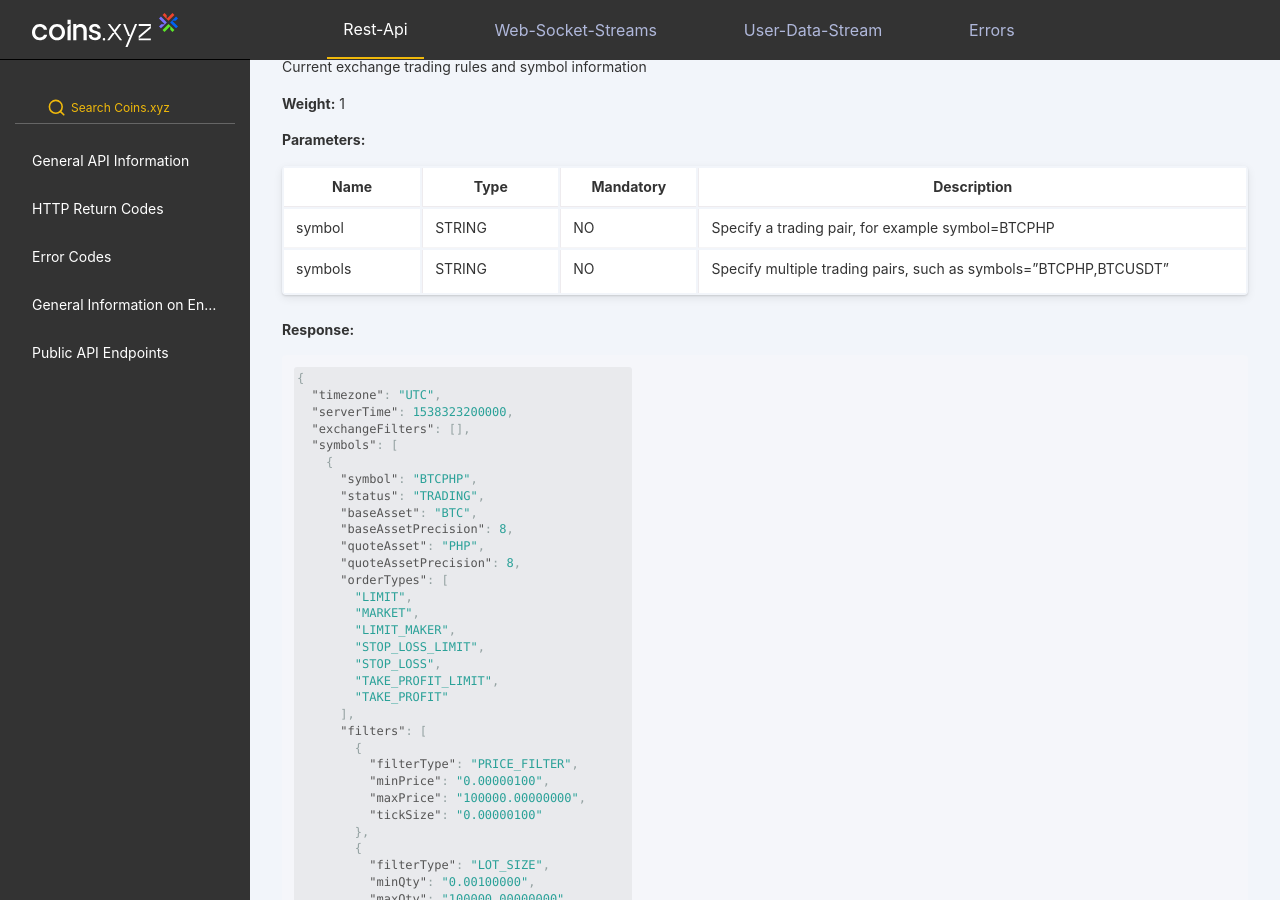
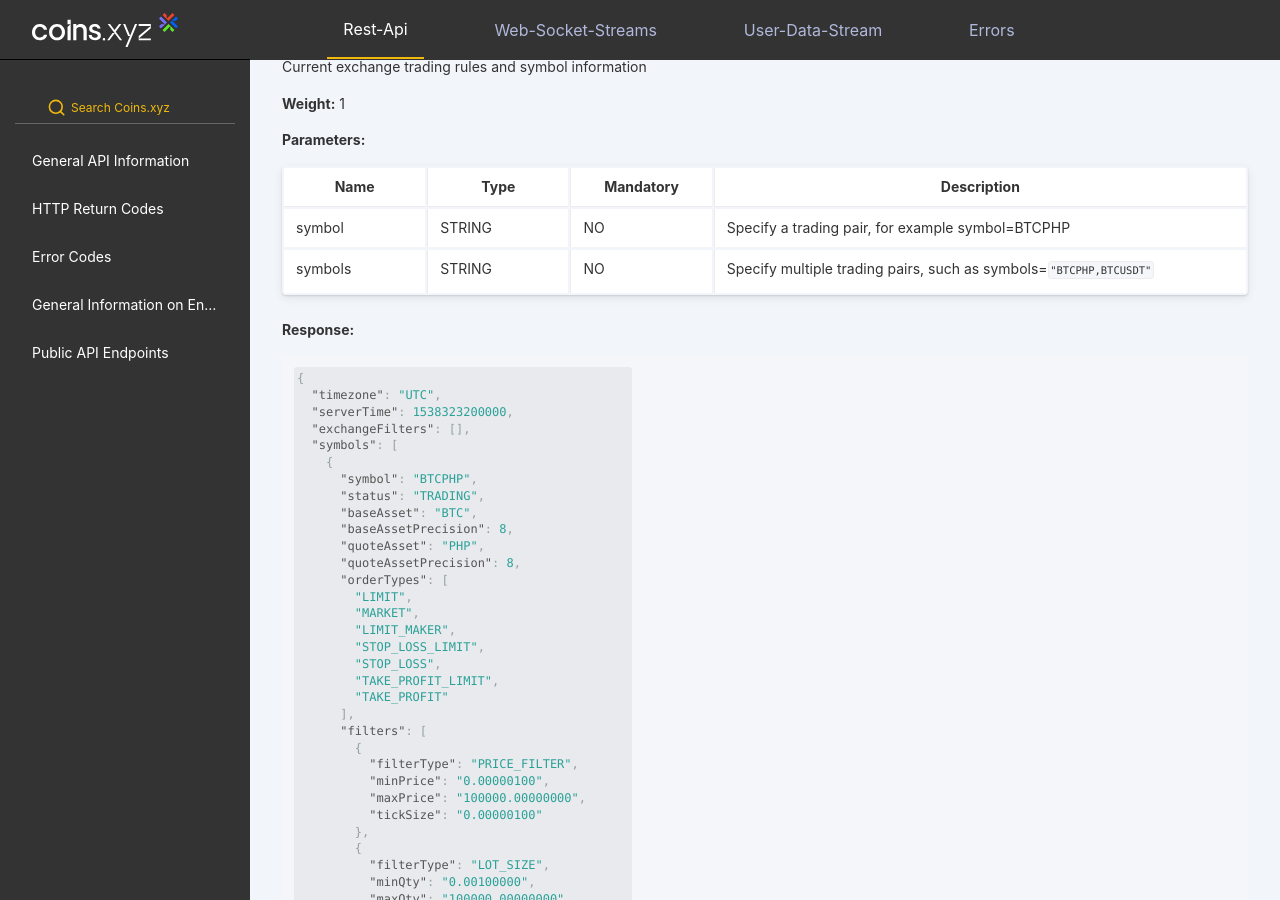
Before and after one commit to coins-docs/xyz, a Jekyll site: the page built from docs/rest-api.md, in a window 1280 px wide and 900 px high, scrolled down 9720 px. Built offline with Jekyll 4.4.1, drawn with Linux system fonts in a browser that asks for light colours; some of the changed text lies outside the part shown.

```diff
--- a/docs/rest-api.md
+++ b/docs/rest-api.md
@@ -479,7 +479,7 @@ Current exchange trading rules and symbol information
 | Name    | Type   | Mandatory | Description                                                  |
 | ------- | ------ | --------- | ------------------------------------------------------------ |
 | symbol  | STRING | NO        | Specify a trading pair, for example symbol=BTCPHP            |
-| symbols | STRING | NO        | Specify multiple trading pairs, such as symbols="BTCPHP,BTCUSDT" |
+| symbols | STRING | NO        | Specify multiple trading pairs, such as symbols=`"BTCPHP,BTCUSDT"` |
 
 **Response:**
 
@@ -680,7 +680,7 @@ Fetch deposit history.
 | coin       | STRING | NO        |                                                              |
 | txId       | STRING | NO        |                                                              |
 | status     | INT    | NO        | 0-PROCESSING, 1-SUCCESS, 2-FAILED, 3-NEED_FILL_DATA(travel rule info) |
-| statuses   | STRING | NO        | Specify multiple status, such as statuses="1,3"              |
+| statuses   | STRING | NO        | Specify multiple status, such as statuses=`"1,3"`            |
 | startTime  | LONG   | NO        | Default: 90 days from current timestamp                      |
 | endTime    | LONG   | NO        | Default: current timestamp                                   |
 | offset     | INT    | NO        | Default:0                                                    |
```
